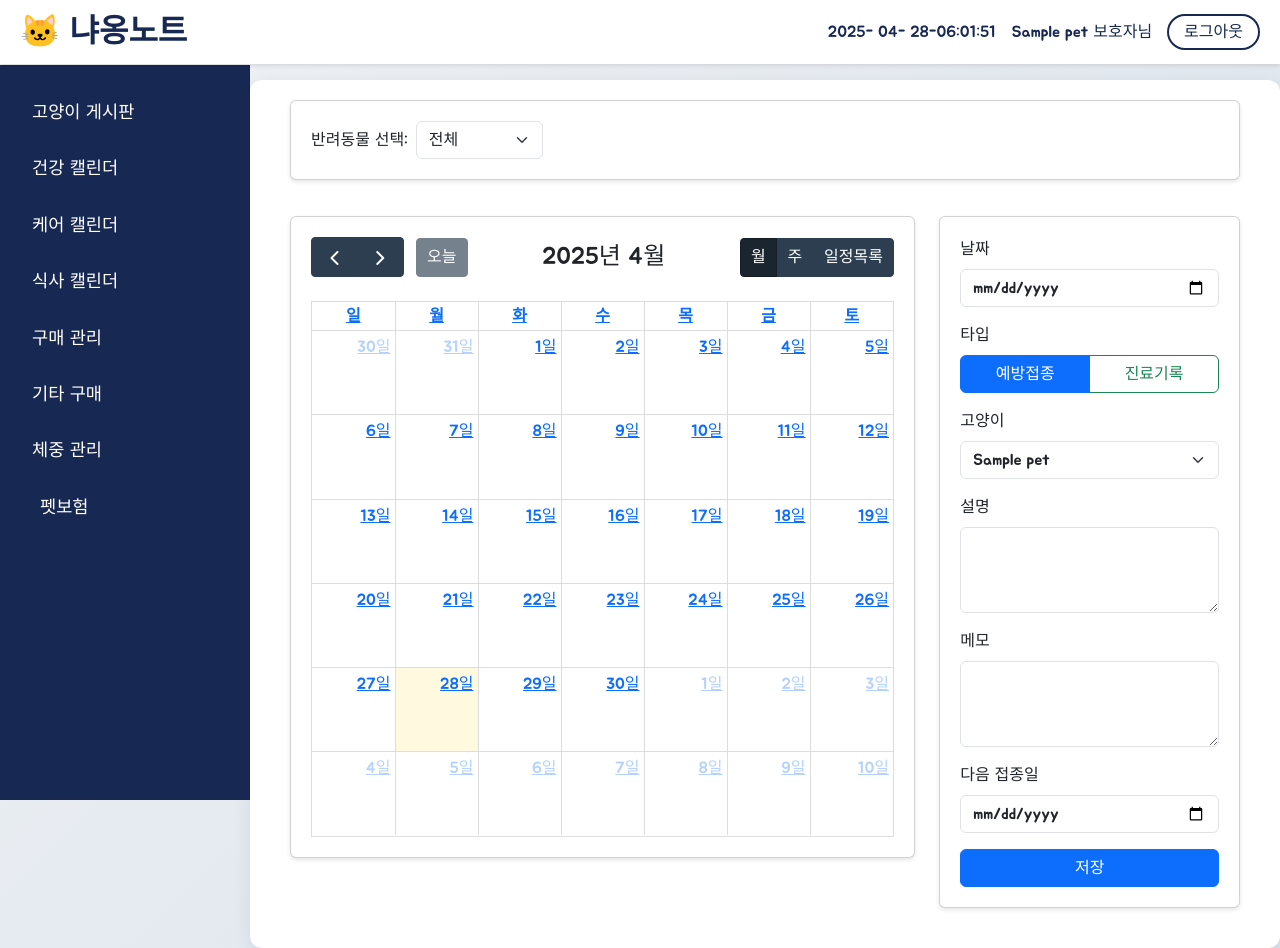
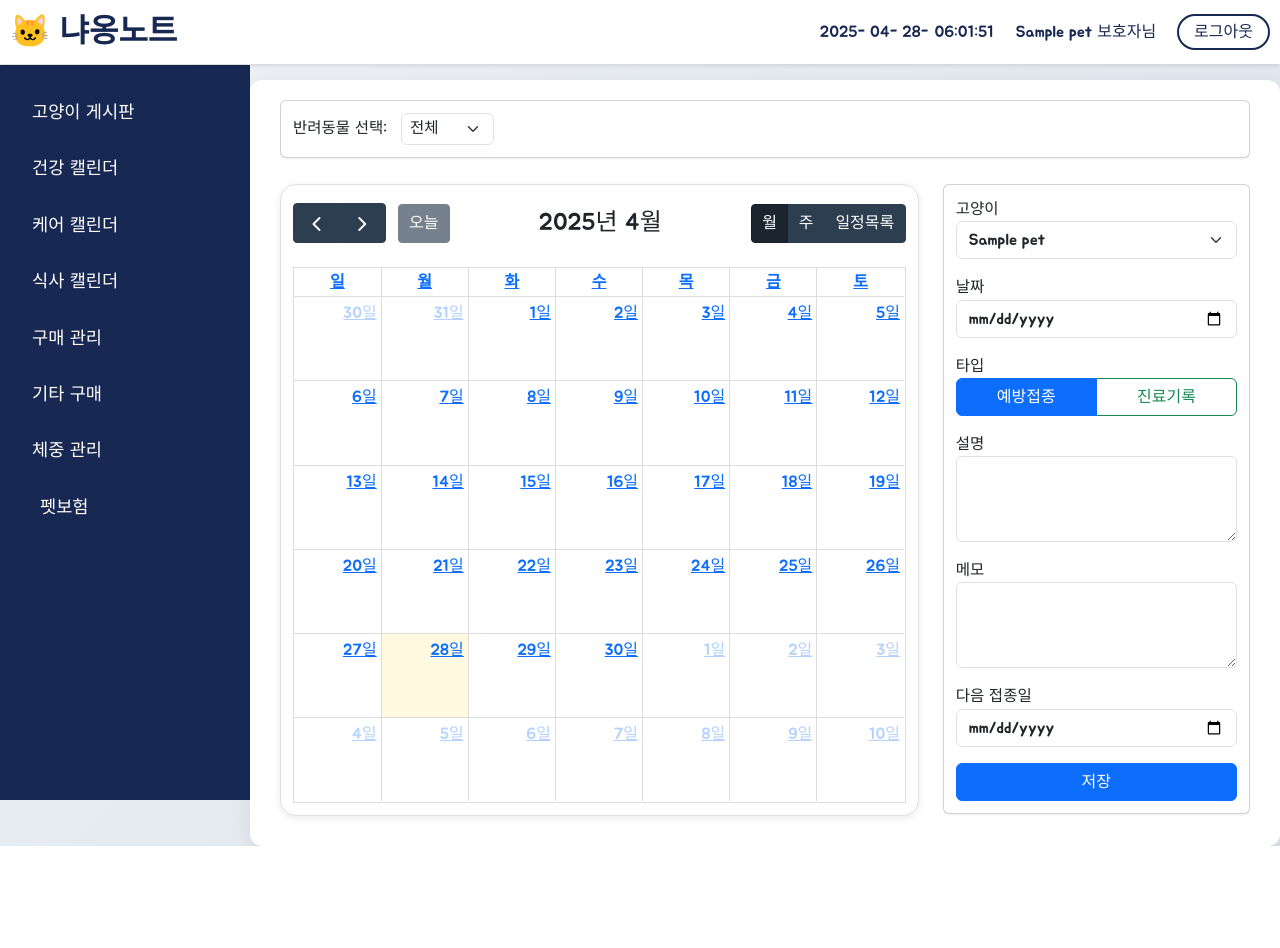
Before and after one commit to ychany/CatCare, a Django app: page /calendar/ in a window 1280 px wide. After the commit the page ends 846 px from the top, so only its background shows below. Run offline with Django 5.2, Linux system fonts and the light colour scheme; a user stored in the database is signed in; tables that the repository leaves empty hold one stand-in row (values such as "Sample post"); lists and menus that the app fills with data are empty.

Commit message:
간격, ui개선

```diff
--- a/calendar_app/templates/calendar_app/calendar.html
+++ b/calendar_app/templates/calendar_app/calendar.html
@@ -25,10 +25,8 @@
         <div class="row">
             <!-- 좌측 달력 영역 -->
             <div class="col-md-8">
-            <div class="card">
-                <div class="card-body">
+                <div class="calendar-wrapper">
                     <div id="calendar"></div>
-                </div>
                 </div>
             </div>
 
@@ -40,6 +38,14 @@
                             {% csrf_token %}
                             <input type="hidden" id="eventId" name="id">
                             <div class="mb-3">
+                                <label for="pet" class="form-label">고양이</label>
+                                <select class="form-select" id="pet" name="pet" required>
+                                    {% for pet in pets %}
+                                        <option value="{{ pet.id }}">{{ pet.name }}</option>
+                                    {% endfor %}
+                                </select>
+                            </div>
+                            <div class="mb-3">
                                 <label for="date" class="form-label">날짜</label>
                                 <input type="date" class="form-control" id="date" name="date" required>
                             </div>
@@ -47,7 +53,8 @@
                             <div class="mb-3">
                                 <label class="form-label">타입</label>
                                 <div class="btn-group w-100" role="group">
-                                <input type="radio" class="btn-check" name="event_type" id="vacc" value="vacc" checked>
+                                    <input type="radio" class="btn-check" name="event_type" id="vacc" value="vacc"
+                                           checked>
                                     <label class="btn btn-outline-primary" for="vacc">예방접종</label>
 
                                     <input type="radio" class="btn-check" name="event_type" id="med" value="med">
@@ -55,14 +62,6 @@
                                 </div>
                             </div>
 
-                        <div class="mb-3">
-                            <label for="pet" class="form-label">고양이</label>
-                            <select class="form-select" id="pet" name="pet" required>
-                                {% for pet in pets %}
-                                <option value="{{ pet.id }}">{{ pet.name }}</option>
-                                {% endfor %}
-                            </select>
-                        </div>
 
                             <div class="mb-3">
                                 <label for="description" class="form-label">설명</label>
@@ -93,7 +92,7 @@
     </div>
 
     <!-- FullCalendar CSS -->
-<link href='https://cdn.jsdelivr.net/npm/fullcalendar@5.11.3/main.min.css' rel='stylesheet' />
+    <link href='https://cdn.jsdelivr.net/npm/fullcalendar@5.11.3/main.min.css' rel='stylesheet'/>
 
     <!-- FullCalendar JS -->
     <script src='https://cdn.jsdelivr.net/npm/fullcalendar@5.11.3/main.min.js'></script>
@@ -103,60 +102,100 @@
         #calendar {
             height: 600px;
         }
+
         .container-fluid {
-        padding: 0 20px;
+            padding: 0 10px;
         }
+
         .card {
-        margin-bottom: 20px;
-        box-shadow: 0 2px 4px rgba(0,0,0,0.1);
+            margin-bottom: 10px;
+            box-shadow: 0 1px 2px rgba(0, 0, 0, 0.07);
         }
+
         .card-body {
-        padding: 20px;
+            padding: 12px;
         }
+
         .fc-daygrid-day {
             min-height: 120px;
         }
+
         .fc-daygrid-day-frame {
             min-height: 100%;
         }
+
         .fc-view {
             height: 100% !important;
         }
+
         .fc-event {
             cursor: pointer;
         }
+
         .fc-event-vacc {
             background-color: #2196F3;
             border-color: #2196F3;
         }
+
         .fc-event-med {
             background-color: #4CAF50;
             border-color: #4CAF50;
         }
+
         .fc-daygrid-event {
             white-space: normal !important;
             align-items: normal !important;
             margin: 1px 2px !important;
             padding: 2px 4px !important;
         }
+
         .fc-event-title {
             font-weight: normal !important;
             overflow: hidden !important;
             text-overflow: ellipsis !important;
         }
+
         .fc-event-time {
             font-size: 0.9em !important;
         }
+
         .fc-header-toolbar {
             margin-bottom: 1.5em !important;
         }
+
         .fc-toolbar-title {
             font-size: 1.5em !important;
+        }
+
+        .calendar-wrapper {
+            border: 1.5px solid #e0e0e0;
+            border-radius: 16px;
+            box-shadow: 0 2px 8px rgba(0, 0, 0, 0.08);
+            padding: 18px 12px 12px 12px;
+            background: #fff;
+            margin-bottom: 10px;
+        }
+
+        .form-label, label[for="petFilter"] {
+            font-size: 0.97em;
+            margin-bottom: 0;
+        }
+
+        #petFilter {
+            font-size: 0.97em;
+            height: 32px;
+            padding: 2px 8px;
+            min-width: 90px;
+            max-width: 140px;
+        }
+
+        .d-flex.align-items-center {
+            gap: 6px;
         }
     </style>
 
     <script>
-document.addEventListener('DOMContentLoaded', function() {
+        document.addEventListener('DOMContentLoaded', function () {
             var calendarEl = document.getElementById('calendar');
             var selectedPetId = 'all';
             var calendar = new FullCalendar.Calendar(calendarEl, {
@@ -173,10 +212,10 @@ document.addEventListener('DOMContentLoaded', function() {
                         eventMaxStack: 2
                     }
                 },
-        eventDidMount: function(info) {
+                eventDidMount: function (info) {
                     info.el.title = `${info.event.extendedProps.petName}\n${info.event.title}\n${info.event.extendedProps.description || ''}`;
                 },
-        events: function(info, successCallback, failureCallback) {
+                events: function (info, successCallback, failureCallback) {
                     fetch('/calendar/api/events/')
                         .then(response => response.json())
                         .then(data => {
@@ -199,10 +238,10 @@ document.addEventListener('DOMContentLoaded', function() {
                             successCallback(events);
                         });
                 },
-        eventClick: function(info) {
+                eventClick: function (info) {
                     loadEventDetails(info.event);
                 },
-        dateClick: function(info) {
+                dateClick: function (info) {
                     resetForm();
                     document.getElementById('date').value = info.dateStr;
                 }
@@ -217,8 +256,8 @@ document.addEventListener('DOMContentLoaded', function() {
             }
 
             // 이벤트 타입에 따른 다음 접종일 필드 표시/숨김
-    document.querySelectorAll('input[name="event_type"]').forEach(function(radio) {
-        radio.addEventListener('change', function() {
+            document.querySelectorAll('input[name="event_type"]').forEach(function (radio) {
+                radio.addEventListener('change', function () {
                     document.getElementById('nextDateContainer').style.display =
                         this.value === 'vacc' ? 'block' : 'none';
                 });
@@ -265,7 +304,7 @@ document.addEventListener('DOMContentLoaded', function() {
             }
 
             // 폼 제출 처리
-    document.getElementById('eventForm').addEventListener('submit', function(e) {
+            document.getElementById('eventForm').addEventListener('submit', function (e) {
                 e.preventDefault();
                 saveEvent();
             });
@@ -288,7 +327,7 @@ document.addEventListener('DOMContentLoaded', function() {
             }
 
             // 삭제 버튼 처리
-    document.getElementById('deleteBtn').addEventListener('click', function() {
+            document.getElementById('deleteBtn').addEventListener('click', function () {
                 const eventId = document.getElementById('eventId').value;
                 if (!eventId) return;
 
@@ -322,7 +361,7 @@ document.addEventListener('DOMContentLoaded', function() {
             });
 
             // 반려동물 필터 변경 이벤트
-    document.getElementById('petFilter').addEventListener('change', function() {
+            document.getElementById('petFilter').addEventListener('change', function () {
                 selectedPetId = this.value;
                 calendar.refetchEvents();
             });
--- a/food_calendar/templates/food_calendar/purchase_management.html
+++ b/food_calendar/templates/food_calendar/purchase_management.html
@@ -21,7 +21,7 @@
                     {% endfor %}
                 </select>
             </div>
-            <div class="col-md-3">
+            <div class="col-md-2">
                 <input type="text" name="search" value="{{ search }}" placeholder="상품명 검색" class="form-control">
             </div>
             <div class="col-md-2">
@@ -31,7 +31,7 @@
                     <option value="snack" {% if selected_type == 'snack' %}selected{% endif %}>간식</option>
                 </select>
             </div>
-            <div class="col-md-2">
+            <div class="col-md-1">
                 <button type="submit" class="btn btn-primary w-100">검색</button>
             </div>
             <div class="col-md-3 text-end">
--- a/item_purchase_app/templates/item_purchase_app/other_purchase_management.html
+++ b/item_purchase_app/templates/item_purchase_app/other_purchase_management.html
@@ -21,10 +21,10 @@
                     {% endfor %}
                 </select>
             </div>
-            <div class="col-md-3">
+            <div class="col-md-2">
                 <input type="text" name="search" value="{{ search }}" placeholder="상품명 검색" class="form-control">
             </div>
-            <div class="col-md-2">
+            <div class="col-md-1">
                 <button type="submit" class="btn btn-primary w-100">검색</button>
             </div>
             <div class="col-md-3 text-end">
--- a/templates/insurance/main.html
+++ b/templates/insurance/main.html
@@ -20,7 +20,6 @@
                                     <option value="{% url 'insurance:recommend' pet.id %}">{{ pet.name }}</option>
                                     {% endfor %}
                                 </select>
-                                <button class="btn btn-primary mt-2" onclick="goToRecommend()">추천받기</button>
                             </div>
                         </div>
                     </div>
--- a/templates/weight_tracker/index.html
+++ b/templates/weight_tracker/index.html
@@ -3,7 +3,6 @@
 
 {% block content %}
 <div class="container mt-4">
-    <h2>체중 관리</h2>
 
     <div class="row">
         <div class="col-md-6">
```
Also changed, not shown: care_calendar/templates/care_calendar/care_calendar.html (+66 -27 lines), food_calendar/templates/food_calendar/food_calendar.html (+23 -3 lines). Lines whose indentation alone changed are shown as unchanged.
